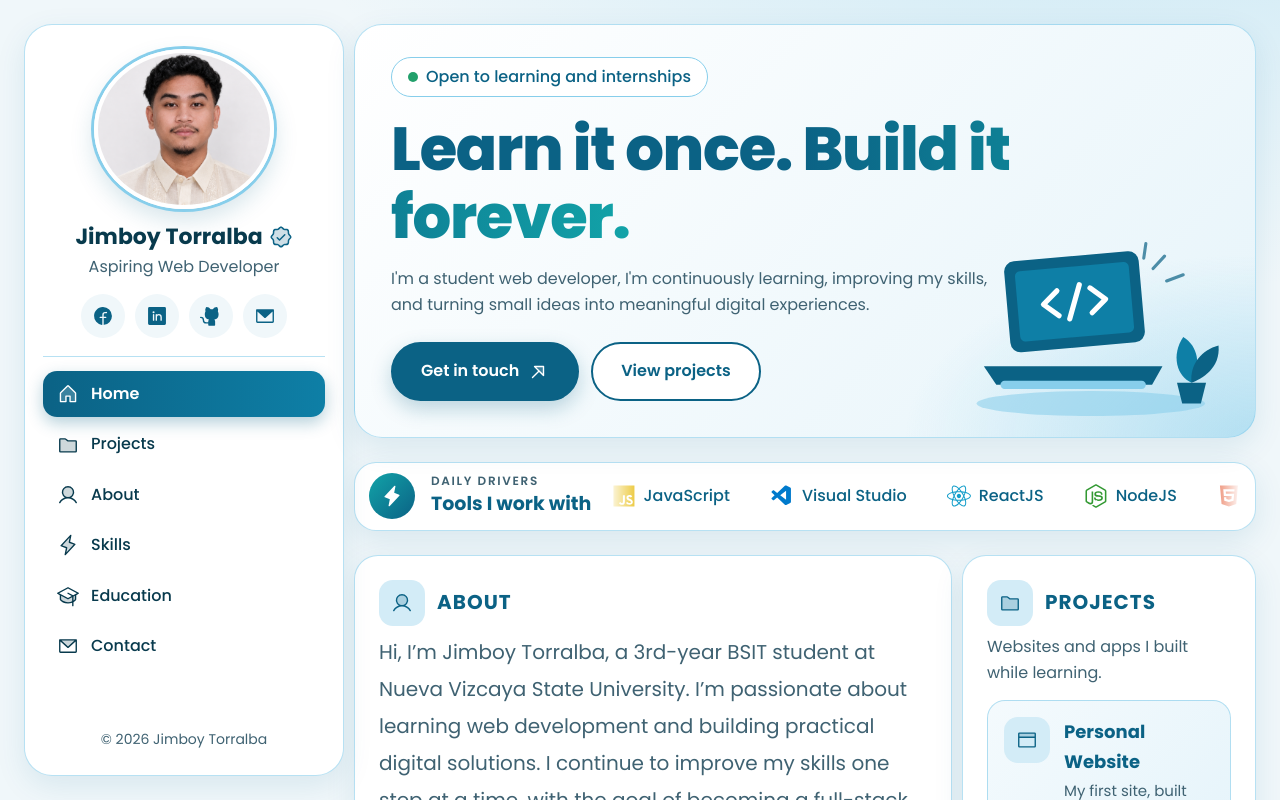
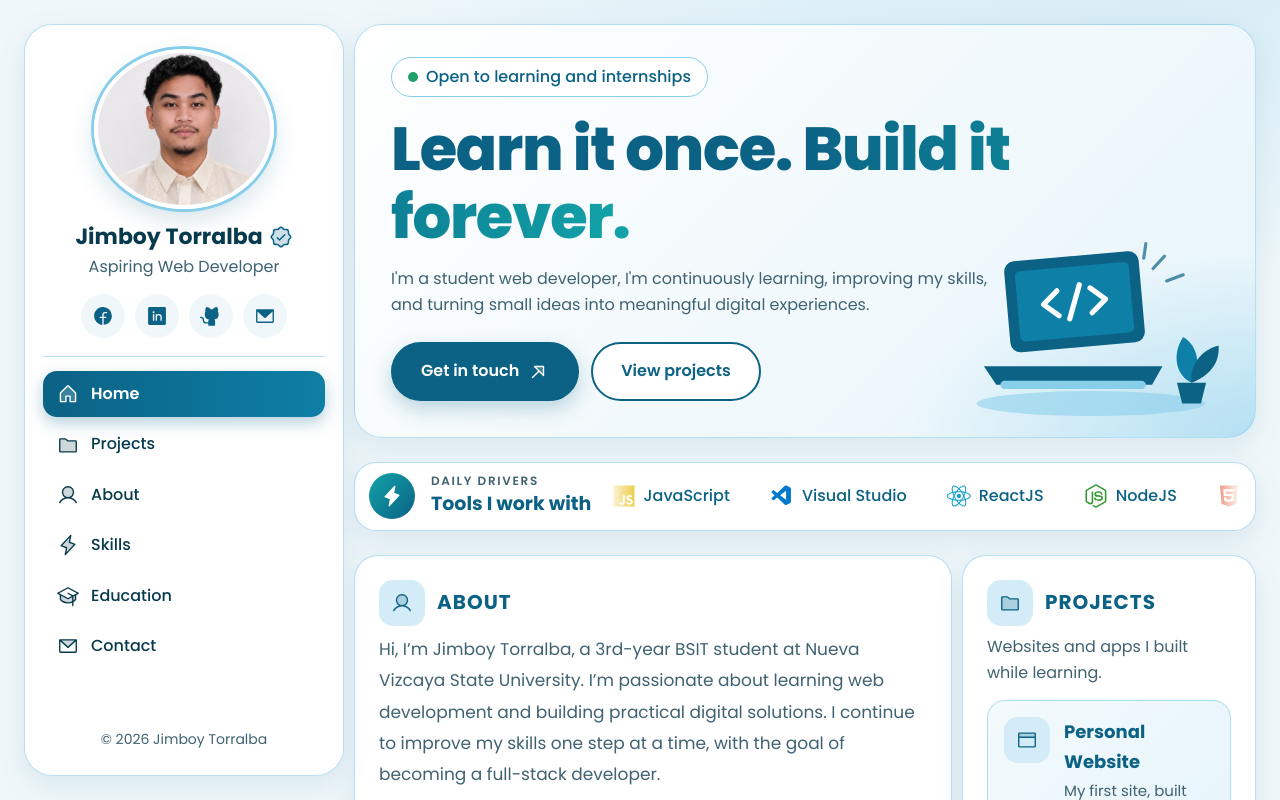
Before and after one commit to jimby-bot/Myportfolio, a React (Vite) app: page / in a window 1280 px wide. Shown: the top 800 px of the page. Built offline with nearby package versions, Linux system fonts and the light colour scheme.

Commit message:
Decrease font size for #about paragraph
Reduced font size for paragraph in the about section.

```diff
--- a/src/index.css
+++ b/src/index.css
@@ -178,7 +178,7 @@ h1 {
 .edu p { margin: 0; font-size: 15px; }
 .edu .tag { margin-left: auto; white-space: nowrap; }
 #about { display: flex; flex-direction: column; }
-#about p { font-size: 20px; line-height: 1.85; }
+#about p { font-size: 17px; line-height: 1.85; }
 #about .bar { margin-top: auto; }
 .facts { list-style: none; margin: 18px 0 22px; padding: 0; display: grid; grid-template-columns: repeat(auto-fit, minmax(190px, 1fr)); gap: 14px; }
 .facts li { display: flex; gap: 12px; align-items: center; padding: 14px; background: linear-gradient(135deg, #f4fafd, #e3f3fa); border: 1px solid var(--line); border-radius: 18px; }
```
